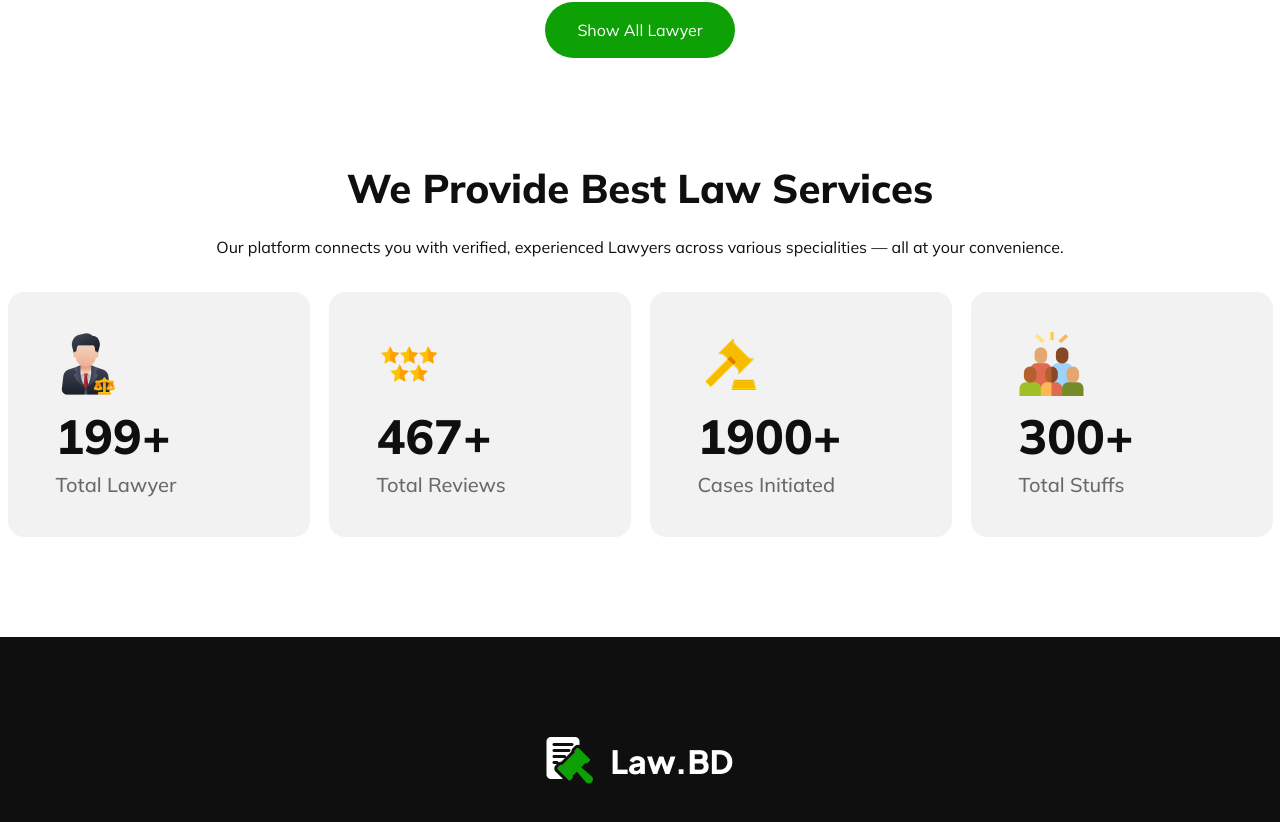
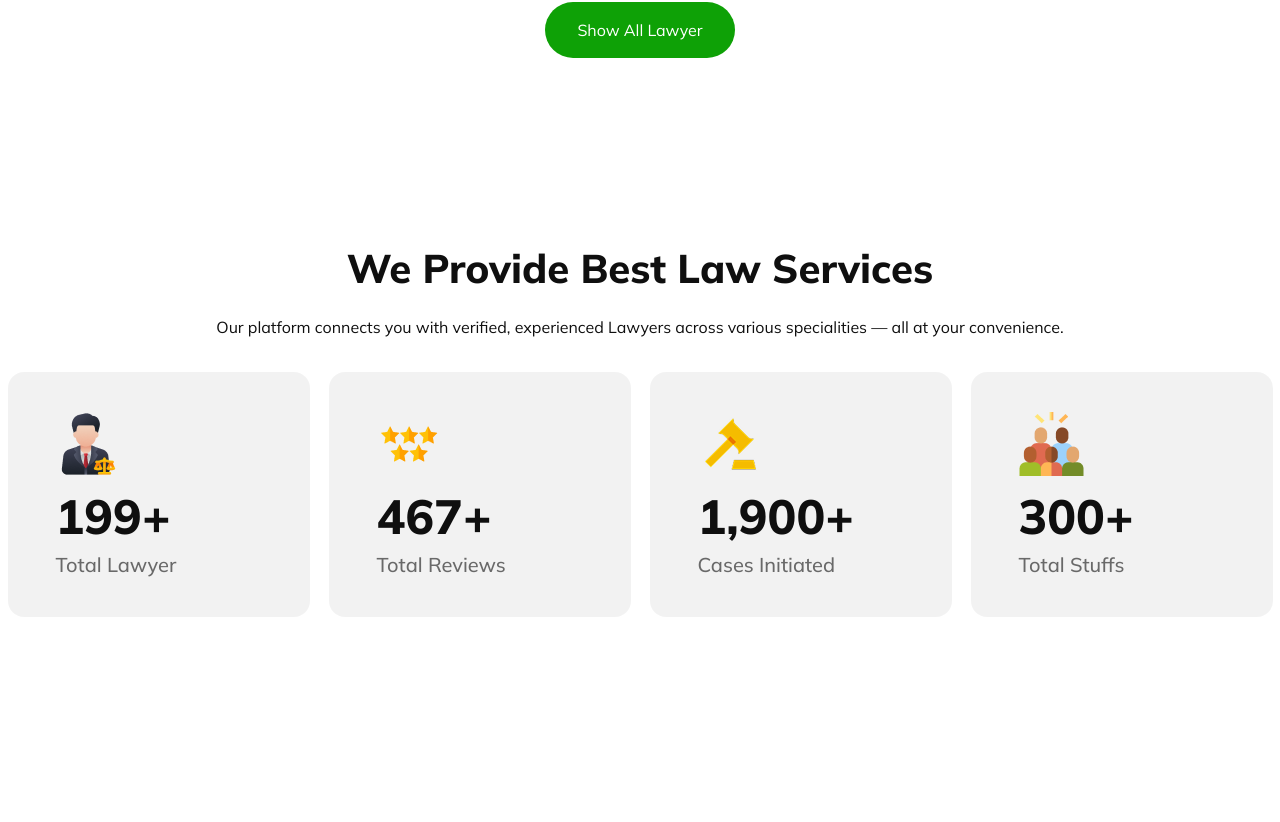
Before and after one commit to nadimshuvo/B11a8-router-booking-nadimshuvo, a React (Vite) app: page / in a window 1280 px wide. Shown: the part 1675-2497 px from the top of the page. Built offline with nearby package versions, Linux system fonts and the light colour scheme.

Commit message:
Alhamdulillah fixing UI

```diff
--- a/package.json
+++ b/package.json
@@ -12,8 +12,11 @@
   "dependencies": {
     "@tailwindcss/vite": "^4.1.4",
     "react": "^19.0.0",
+    "react-countup": "^6.5.3",
     "react-dom": "^19.0.0",
+    "react-intersection-observer": "^9.16.0",
     "react-router": "^7.5.1",
+    "react-scroll-trigger": "^0.6.14",
     "react-toastify": "^11.0.5",
     "recharts": "^2.15.3",
     "tailwindcss": "^4.1.4"
--- a/src/components/Header/Header.jsx
+++ b/src/components/Header/Header.jsx
@@ -5,7 +5,7 @@ import { NavLink } from "react-router";
 
 const Header = () => {
   const contactButton = (
-    <button className="bg-[#0EA106] text-white py-4 px-8 rounded-full hover:bg-[#2563EB] transition duration-300 ease-in-out">
+    <button className="font-bold max-lg:w-full max-lg:text-[16px] text-[20px] bg-[#0EA106] text-white py-4 px-8 rounded-full hover:bg-[#2563EB] transition duration-300 ease-in-out">
       Contact Now
     </button>
   );
@@ -46,10 +46,10 @@ const Header = () => {
               <NavLink to="/" className="hover:text-[#0EA106]">
                 Home
               </NavLink>
-              <NavLink to="/my-bookings" className="hover:text-[#0EA106]">
+              <NavLink to="/bookings" className="hover:text-[#0EA106]">
                 My-Bookings
               </NavLink>
-              <NavLink to="/services" className="hover:text-[#0EA106]">
+              <NavLink to="/blogs" className="hover:text-[#0EA106]">
                 Blogs
               </NavLink>
               <NavLink to="/contact" className="hover:text-[#0EA106]">
--- a/src/components/ReChart/ReChart.jsx
+++ b/src/components/ReChart/ReChart.jsx
@@ -9,7 +9,6 @@ import {
 } from "recharts";
 
 const colors = ["#0088FE", "#00C49F", "#FFBB28", "#FF8042", "red", "pink"];
-
 
 const getPath = (x, y, width, height) => {
   return `M${x},${y + height}C${x + width / 3},${y + height} ${x + width / 2},${
@@ -28,15 +27,16 @@ const TriangleBar = (props) => {
   return <path d={getPath(x, y, width, height)} stroke="none" fill={fill} />;
 };
 
-export default function ReChart({lawyerArray }) {
+export default function ReChart({ lawyerArray }) {
   const isMobile = window.innerWidth < 768;
 
-  const chartData = lawyerArray.map( lawyer => ({
+  const chartData = lawyerArray.map((lawyer) => ({
     name: lawyer.name,
-    uv: parseInt(lawyer.fee, 10)
-  }))
+    uv: parseInt(lawyer.fee, 10),
+  }));
 
   return (
+    <div className="max-w-[1300px] mx-auto px-2.5 border border-[ #141414]/15 rounded-2xl p-12">
       <ResponsiveContainer width="100%" height={538}>
         <BarChart
           data={chartData}
@@ -71,10 +71,14 @@ export default function ReChart({lawyerArray }) {
             label={{ position: "top" }}
           >
             {chartData.map((entry, index) => (
-            <Cell key={`cell-${index}`} fill={colors[index % colors.length]} />
+              <Cell
+                key={`cell-${index}`}
+                fill={colors[index % colors.length]}
+              />
             ))}
           </Bar>
         </BarChart>
       </ResponsiveContainer>
+    </div>
   );
 }
--- a/src/components/WeProvideBestLawServices/Services.jsx
+++ b/src/components/WeProvideBestLawServices/Services.jsx
@@ -1,12 +1,20 @@
 import React from 'react'
+import CountUp from 'react-countup';
+import { useInView } from 'react-intersection-observer';
 
 
 const Services = ({img, title, subtitle, ls}) => {
+  const {ref, inView} = useInView({
+    triggerOnce: false,
+    threshold: 1
+  })
   return (
-    <div className={`bg-[#0F0F0F]/5 py-10 px-12 rounded-2xl xl:min-w-[302px] w-full ${ls ? "max-lg:col-2" : ""}`}>
+    <div ref={ref} className={`bg-[#0F0F0F]/5 py-10 px-12 rounded-2xl xl:min-w-[302px] w-full ${ls ? "max-lg:col-2" : ""}`}>
         <div className='text-left'>
           <img src={img} alt="Layer icon" />
-          <h2 className='mt-4 mb-3 font-extrabold max-sm:text-2xl text-5xl text-[#0F0F0F]'>{title}</h2>
+          <h2 className='mt-4 mb-3 font-extrabold max-sm:text-2xl text-5xl text-[#0F0F0F]'>
+            {inView ? <CountUp start={0} end={title} duration={5} delay={0}/> : 0}+
+          </h2>
           <p className='font-medium max-sm:text-sm text-[20px] leading-[25px] opacity-60'>{subtitle}</p>
         </div>
       </div>
--- a/src/components/WeProvideBestLawServices/WeProvideBestLawServices.jsx
+++ b/src/components/WeProvideBestLawServices/WeProvideBestLawServices.jsx
@@ -1,27 +1,42 @@
 import React from "react";
 import Services from "./Services";
-import totalLayerImage from '../../assets/success-doctor.png'
-import totalReviewsImage from '../../assets/success-review.png'
-import casesInitiatedImage from '../../assets/success-patients.png'
-import totalStuffsImage from '../../assets/success-staffs.png'
 
+import totalLayerImage from "../../assets/success-doctor.png";
+import totalReviewsImage from "../../assets/success-review.png";
+import casesInitiatedImage from "../../assets/success-patients.png";
+import totalStuffsImage from "../../assets/success-staffs.png";
 
 const WeProvideBestLawServices = () => {
   return (
-    <section className="bg-white text-[#0F0F0F] text-center">
+    <section className="bg-white text-[#0F0F0F] text-center py-20">
       <h2 className="font-extrabold text-[40px] mb-4">
         We Provide Best Law Services
       </h2>
       <p className="text-[16px] leading-[26px] mb-8">
         Our platform connects you with verified, experienced Lawyers across
-        various specialities — all at your convenience.{" "}
+        various specialities — all at your convenience.
       </p>
 
-      <div className="grid grid-cols-2 md:grid-cols-3 justify-items-center lg:grid-cols-4 gap-6 max-w-[1300px] mx-auto px-2.5">
-        <Services img={totalLayerImage} title="199+" subtitle="Total Lawyer" />
-        <Services img={totalReviewsImage} title="467+" subtitle="Total Reviews"/>
-        <Services img={casesInitiatedImage} title="1900+" subtitle="Cases Initiated"/>
-        <Services img={totalStuffsImage} title="300+" subtitle="Total Stuffs" ls={true}/>
+      <div className="min-h-[300px]">
+        <div className="grid grid-cols-2 md:grid-cols-3 justify-items-center lg:grid-cols-4 gap-6 max-w-[1300px] mx-auto px-2.5">
+          <Services img={totalLayerImage} title="199" subtitle="Total Lawyer" />
+          <Services
+            img={totalReviewsImage}
+            title="467"
+            subtitle="Total Reviews"
+          />
+          <Services
+            img={casesInitiatedImage}
+            title="1900"
+            subtitle="Cases Initiated"
+          />
+          <Services
+            img={totalStuffsImage}
+            title="300"
+            subtitle="Total Stuffs"
+            ls={true}
+          />
+        </div>
       </div>
     </section>
   );
--- a/src/pages/404 Not Found/NotFound.jsx
+++ b/src/pages/404 Not Found/NotFound.jsx
@@ -1,14 +1,19 @@
 import React from "react";
 import notFoundImage from "/not-found-img.jpg"
-import { Link } from "react-router";
+import { Link, useParams } from "react-router";
 
-const NotFound = () => {
+const NotFound = ({message}) => {
+
+  const err = useParams();
+  console.log(err);
+
   return (
     <div className="min-h-screen flex flex-col justify-center items-center text-center p-4 bg-white">
         <img className="w-4xl animate-pulse" src={notFoundImage} alt="not found image" />
       <h1 className="text-5xl font-bold text-red-600 my-8">404</h1>
-      <p className="text-xl text-gray-700 mb-4">Oops❗Page not found</p>
-      <Link to="/" className="font-extrabold text-[#0EA106] hover:underline">
+      <p className="text-2xl text-red-600 mb-4">{message || "Oops❗Page not found"}</p>
+      <p className="text-5xl text-red-500 mb-4">{err ? err.id : ""}</p>
+      <Link to="/" className="font-black text-3xl text-[#0EA106] py-4 px-15 border border-[#0EA106] rounded-full hover:bg-[#0EA106] hover:text-white transition">
         Go back home
       </Link>
       </div>
--- a/src/pages/My-Bookings/MyBookings.jsx
+++ b/src/pages/My-Bookings/MyBookings.jsx
@@ -1,6 +1,6 @@
 import React, { useEffect, useRef, useState } from "react";
 import ReChart from "../../components/ReChart/ReChart";
-import { useLocation } from "react-router";
+import { Link, useLocation } from "react-router";
 
 import SingleAppoinmentCard from "../../components/SingleAppoinmentCard/SingleAppoinmentCard";
 import Spacer from "../../components/Spacer/Spacer";
@@ -41,7 +41,9 @@ const MyBookings = () => {
   }, [location.state]);
 
   const handleCancel = (id) => {
-    toast.error(`Appoinment for Advocate ${location.state?.lawyer.name} has been calcelled !`);
+    toast.error(
+      `Appoinment for Advocate ${location.state?.lawyer.name} has been calcelled !`
+    );
     const updated = lawyerArray.filter((lawyer) => lawyer.id !== id);
     setLawyerArray(updated);
     localStorage.setItem("bookings", JSON.stringify(updated));
@@ -49,28 +51,36 @@ const MyBookings = () => {
 
   return (
     <section className="bg-white">
-      {loading ? (<>
-        <Spinner />
-
-      </>
-
+      {loading ? (
+        <>
+          <Spinner />
+        </>
       ) : (
         <aside>
           {/* rechart */}
-          <div className="max-w-[1300px] mx-auto px-2.5 border border-[ #141414]/15 rounded-2xl p-12">
+          {lawyerArray.length > 0 ? (
             <ReChart lawyerArray={lawyerArray} />
-          </div>
+          ) : null}
           <Spacer />
           {/* My Today Appointments */}
           <section className="max-w-[1300px] mx-auto px-2.5">
             <div className="section-title text-center">
               <h2 className="plus-jakarta-sans-extrabold text-[40px] leading-[50px] text-[#0F0F0F] mb-4">
-                My Today Appointments
+                {lawyerArray.length > 0
+                  ? "My Today Appointments"
+                  : "You have not booked any appointments yet !"}
               </h2>
               <p className="plus-jakarta-sans-regular text-[16px] leading-[26px] text-[#0F0F0F]">
                 Our platform connects you with verified, experienced Lawyers
                 across various specialties — all at your convenience.
               </p>
+              {lawyerArray.length > 0 ? null : (
+                <Link to="/">
+                  <button className="mt-10 cursor-pointer font-bold text-[20px] bg-[#0EA106] text-white py-4 px-8 rounded-full hover:bg-[#2563EB] transition duration-300 ease-in-out">
+                    Book an Appoinment
+                  </button>
+                </Link>
+              )}
             </div>
 
             {lawyerArray.length > 0 ? (
--- a/src/routes/routes.jsx
+++ b/src/routes/routes.jsx
@@ -20,14 +20,29 @@ const router = createBrowserRouter([
       {
         path: "lawyer/:id",
         loader: async ({ params }) => {
-          const res = await fetch("lawyers.json");
+
+          const id = params.id;
+
+          if (!/^\d+$/.test(id)) {
+            throw new Response("Invalid ID", { status: 404 });
+          }
+
+          const res = await fetch("/lawyers.json");
+          if (!res.ok) {
+            throw new Response("File Not Found", { status: 404 });
+          }
+
           const data = await res.json();
-          const lawyer = data.find(
-            (lawyer) => lawyer.id === parseInt(params.id)
-          );
+          const lawyer = data.find((lawyer) => lawyer.id === parseInt(id));
+
+          if (!lawyer) {
+            throw new Response("Lawyer Not Found", { status: 404 });
+          }
+
           return lawyer;
         },
         element: <Lawyer />,
+        errorElement: <NotFound message="Sorry, no lawyer found with this ID !" />,
       },
       {
         path: "bookings",
```
Also changed, not shown: 1 other file (tests, documents, lock files or other folders). Lines whose indentation alone changed are shown as unchanged.
